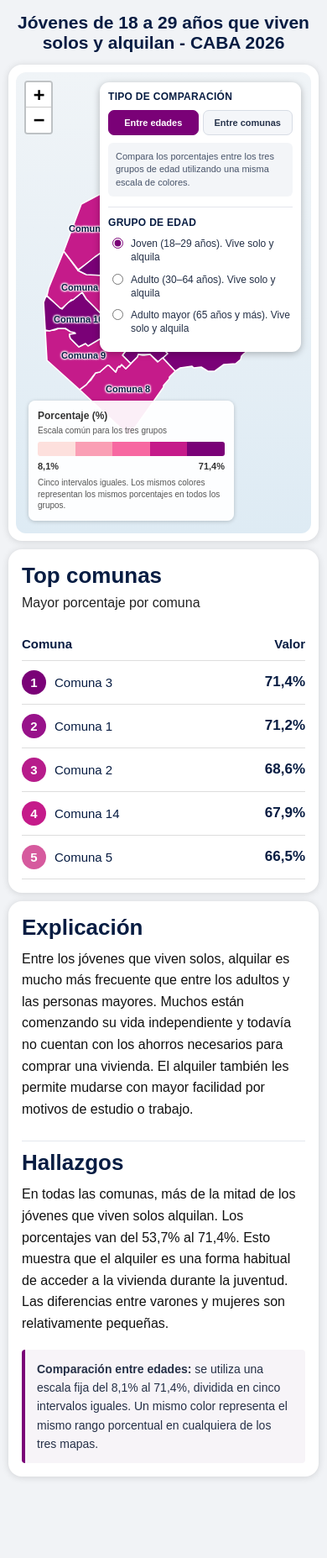
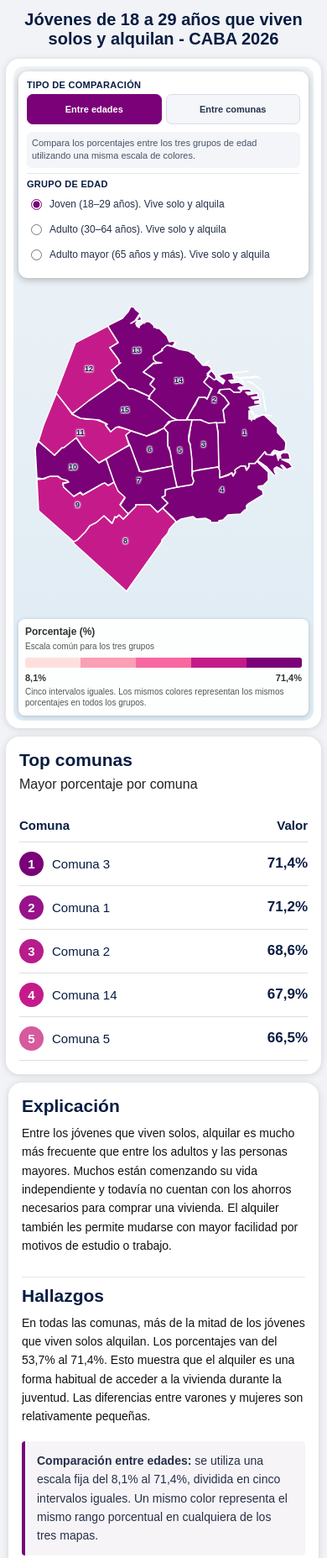
Before and after one commit to DrFernandoManzano/visor-alquiler-unipersonales-caba, a plain HTML site: page index.html in a window 390 px wide. Shown: the top 1855 px of the page at 84% size. Before the commit the page ends 1768 px from the top, so only its background shows below. Drawn offline with nearby package versions, Linux system fonts and the light colour scheme.

Commit message:
Add files via upload

```diff
--- a/index.html
+++ b/index.html
@@ -423,6 +423,30 @@ h2 {
 
 }
 
+
+/* Adaptación móvil: controles fuera de la cartografía */
+@media (max-width:850px) {
+  h1 {font-size:20px; margin:12px 8px;}
+  .dashboard {padding:0 7px;}
+  .map-wrap {display:flex; flex-direction:column; height:auto; min-height:0; overflow:visible; gap:8px; padding:6px;}
+  .selector {position:static; order:0; width:100%; max-width:none; padding:10px; z-index:auto;}
+  #map {order:1; height:clamp(300px, 100vw, 440px); flex:none; border-radius:8px;}
+  .legend {position:static; order:2; width:100%; max-width:none; padding:8px; z-index:auto;}
+  .control-title {font-size:11px; margin-bottom:5px;}
+  .mode-description {font-size:11px; padding:6px; margin-bottom:5px;}
+  .control-divider {margin:6px 0;}
+  .selector label {font-size:12px; margin:6px 0; align-items:center; min-height:24px;}
+  .mode-btn {min-height:36px;}
+  .legend-scale {height:12px;}
+  .legend-note {font-size:10px; margin-top:4px;}
+  .etiqueta-comuna {font-size:9px !important; line-height:11px; padding:0;}
+  .side h2,.explain h2 {font-size:21px;}
+  .explain p {font-size:14px;}
+  .info-sexo {min-width:150px; font-size:12px;}
+  #detalle-movil {order:3; background:white; border-radius:8px; padding:10px; color:#071c42;}
+  #detalle-movil button {float:right; border:0; background:#eee; padding:6px 10px; border-radius:5px;}
+}
+
 </style>
 
 </head>
@@ -445,6 +469,7 @@ Hogares unipersonales inquilinos - CABA 2026
     <div class="map-wrap">
 
       <div id="map"></div>
+      <div id="detalle-movil" hidden></div>
 
       <div class="selector">
 
@@ -826,8 +851,15 @@ let layer = null;
 // MAPA LEAFLET
 // ==========================================================
 
+const movil = window.matchMedia('(max-width:850px)').matches;
 const map = L.map('map', {
-  zoomControl:true,
+  zoomSnap:movil ? 0.1 : 1,
+  zoomControl:!movil,
+  dragging:!movil,
+  touchZoom:!movil,
+  doubleClickZoom:!movil,
+  boxZoom:!movil,
+  keyboard:!movil,
   attributionControl:false,
   scrollWheelZoom:false
 });
@@ -1057,6 +1089,7 @@ function actualizarBotones() {
 // ==========================================================
 
 function render() {
+  if (movil) document.getElementById("detalle-movil").hidden = true;
 
   const cfg = indicadores[grupoActual];
 
@@ -1124,7 +1157,7 @@ function render() {
       // ----------------------------------------------------
 
       l.bindTooltip(
-        '<b>Comuna '+p.comuna+'</b>',
+        '<b>'+(movil ? '' : 'Comuna ')+p.comuna+'</b>',
         {
           permanent:true,
           direction:'center',
@@ -1166,9 +1199,18 @@ function render() {
         '</div>';
 
 
-      l.bindPopup(informacion,{
+      if (movil) {
+        l.on("click",()=>{
+          const detalle = document.getElementById("detalle-movil");
+          detalle.innerHTML = '<button type="button" aria-label="Cerrar detalle">×</button>'+informacion;
+          detalle.hidden = false;
+          detalle.querySelector("button").onclick = ()=>{detalle.hidden=true;};
+        });
+      } else l.bindPopup(informacion,{
         autoPan:false,
-        closeButton:false,
+        autoPanPadding:[12,12],
+        maxWidth:movil ? 180 : 300,
+        closeButton:movil,
         offset:[0,-12]
       });
 
@@ -1177,7 +1219,7 @@ function render() {
       // RESALTAR COMUNA
       // ----------------------------------------------------
 
-      l.on('mouseover',()=>{
+      if (!movil) l.on('mouseover',()=>{
 
         l.setStyle({
           weight:3,
@@ -1190,7 +1232,7 @@ function render() {
       });
 
 
-      l.on('mouseout',()=>{
+      if (!movil) l.on('mouseout',()=>{
 
         l.closePopup();
 
@@ -1212,7 +1254,7 @@ function render() {
     map.fitBounds(
       layer.getBounds(),
       {
-        padding:[8,8],
+        padding:movil ? [18,18] : [8,8],
         maxZoom:12
       }
     );
```
